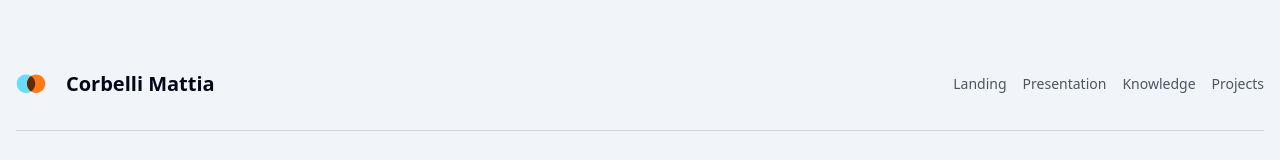
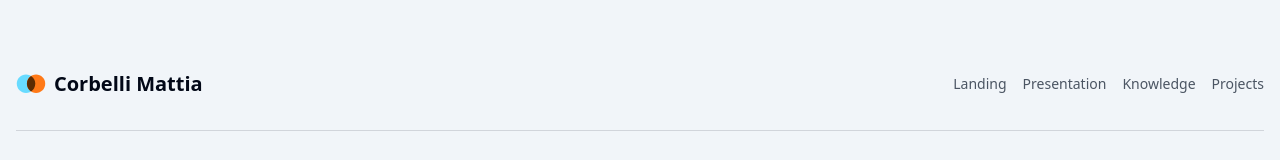
Before and after one commit to mcorbelli/mcorbelli.github.io, a Next.js app: page / in a window 1280 px wide. Shown: the part 3165-3325 px from the top of the page. Built offline with nearby package versions, Linux system fonts and the light colour scheme.

Commit message:
fixed logo spacing in footer

```diff
--- a/src/app/(landing)/_components/footer.tsx
+++ b/src/app/(landing)/_components/footer.tsx
@@ -26,7 +26,7 @@ function Footer() {
   return (
     <footer className="w-full max-w-screen-2xl mx-auto p-4 md:py-8">
       <div className="sm:flex sm:items-center sm:justify-between">
-        <LogoPortfolio className="flex items-center mb-4 sm:mb-0 space-x-3" />
+        <LogoPortfolio className="flex items-center mb-4 sm:mb-0" />
         <NavigationMenu className="flex" navElements={navElements} />
       </div>
       <Separator className="my-6 bg-gray-300 sm:mx-auto lg:my-8" />
```
